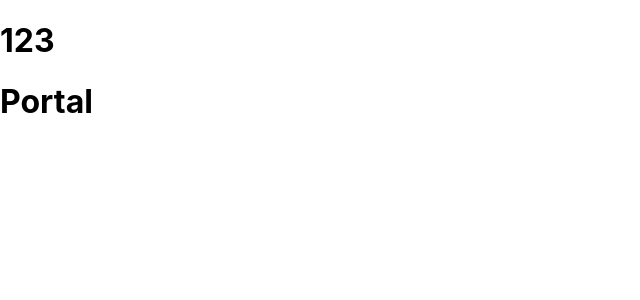
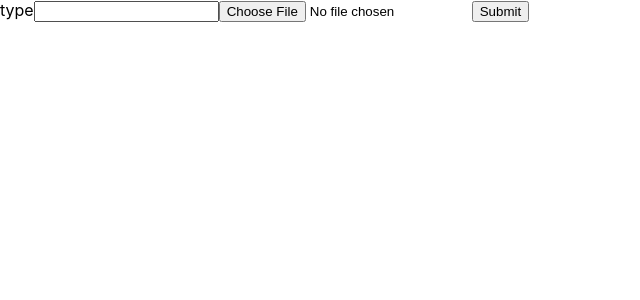
Before and after one commit to prusvladyslav/edu, a React (Create React App) app: page / in a window 1280 px wide. Shown: the top 300 px of the page, without its empty margins (0-640 px from the left). Built offline with nearby package versions, Linux system fonts and the light colour scheme.

Commit message:
RenderProps, StaticType,StrictMode,TypeChecking,UncontrolledComponents,WebComponents

```diff
--- /dev/null
+++ b/src/Advanced/14-Props/App.jsx
@@ -0,0 +1,30 @@
+import React, { useState } from "react";
+import {PropTypes} from 'prop-types';
+export const App = () => {
+  const [text, setText] = useState("");
+  const handleChange = (value) => {
+    setText(value);
+  };
+  const [mouse, setMouse] = useState({});
+  const handleMouse = (event) => {
+    console.log(event.clientX, event.clientY);
+    setMouse({ x: event.clientX, y: event.clientY });
+  };
+  return (
+    <>
+      <input type="text" onChange={(e) => handleChange(e.target.value)} />
+      <Element text={text}></Element>
+      <div style={{ height: "100vh" }} onMouseMove={(e) => handleMouse(e)}>
+        the mouse position is {mouse.x} and {mouse.y}
+      </div>
+    </>
+  );
+
+};
+const Element = ({ text = '123' }) => {
+    return <div>{text}</div>;
+
+};
+Element.propTypes = {
+    text: PropTypes.string.isRequired,
+};
--- /dev/null
+++ b/src/Advanced/15-UncontrolledComponents/App.jsx
@@ -0,0 +1,21 @@
+import React,{useRef} from 'react'
+
+export const App = () => {
+    const input = useRef(null);
+    const fileInput = useRef(null);
+    const handleSubmit = (e) => {
+        e.preventDefault();
+        alert(input.current.value,fileInput.current.files[0].name)
+        console.log(fileInput.current.files[0].name);
+    }
+    return (
+        <form onSubmit={handleSubmit}>
+            <label>
+                type
+                <input type="text" ref={input} />
+            </label>
+          <input type="file" ref={fileInput} />
+            <input type="submit" value='Submit'  />
+       </form>
+   )
+}
--- a/src/index.js
+++ b/src/index.js
@@ -3,14 +3,13 @@ import ReactDOM from 'react-dom';
 import './index.css';
 
 import reportWebVitals from './reportWebVitals';
-import {Portal} from './Advanced/11-Portals/App'
+import {App} from './Advanced/15-UncontrolledComponents/App'
 // If you want to start measuring performance in your app, pass a function
 // to log results (for example: reportWebVitals(console.log))
 // or send to an analytics endpoint. Learn more: https://bit.ly/CRA-vitals
 ReactDOM.render(
   <>
-<Portal></Portal>
-
+<App></App>
   </>,
   document.getElementById("root")
 );
```
